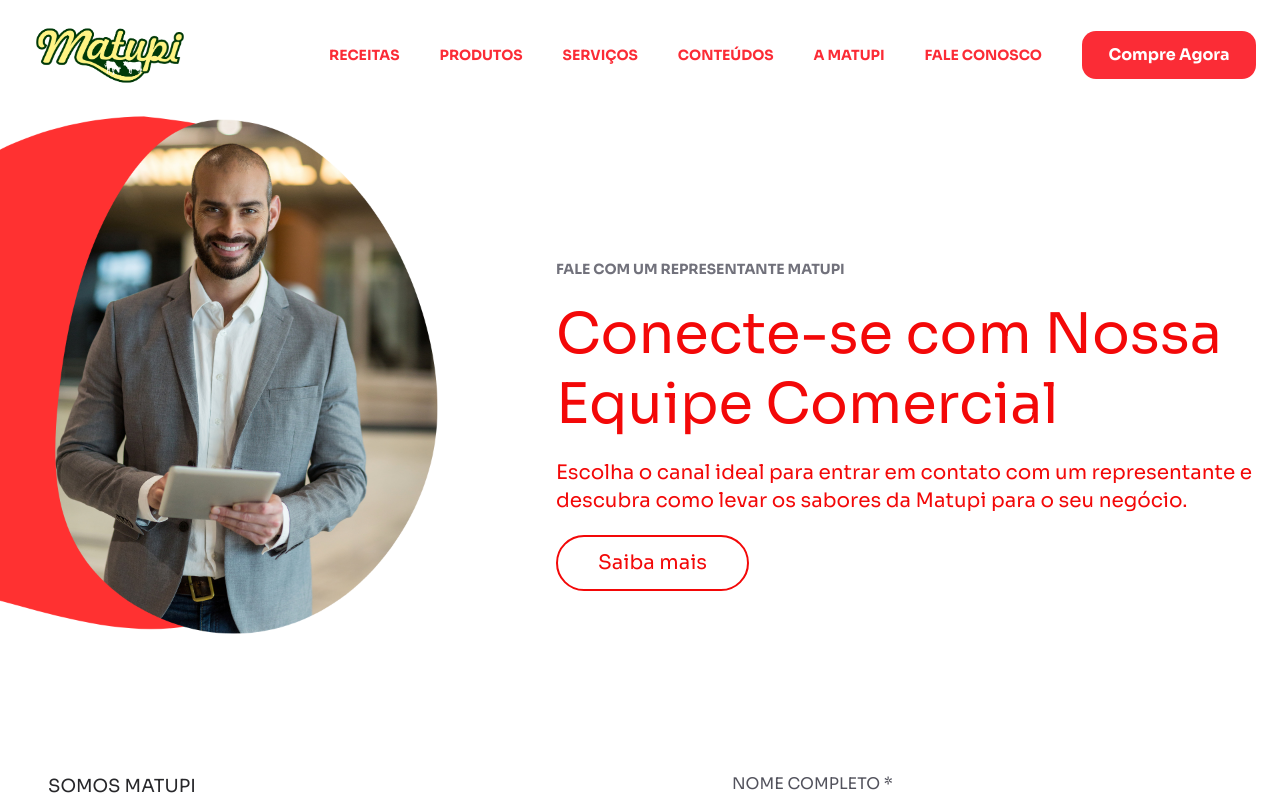
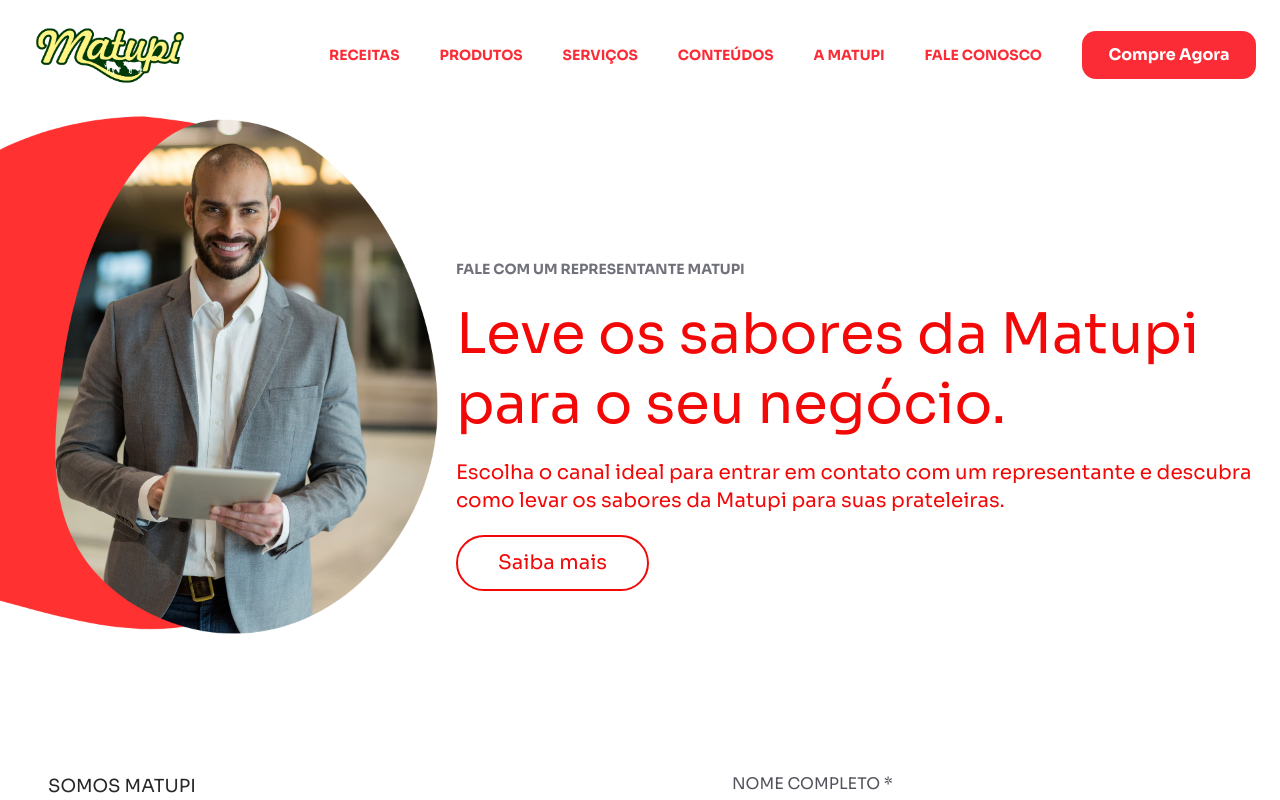
Before and after one commit to your-count-sites/site-matupi, a Next.js app: page /servicos in a window 1280 px wide. Shown: the top 800 px of the page. Built offline with nearby package versions, Linux system fonts and the light colour scheme.

Commit message:
feat: update Servicos page header and description for improved clarity and engagement

```diff
--- a/src/app/servicos/page.tsx
+++ b/src/app/servicos/page.tsx
@@ -67,19 +67,19 @@
         <div className="w-full absolute z-10 top-5">
           <Container>
             <div className="w-full flex flex-row justify-end py-32">
-              <div className="flex flex-col gap-5 max-w-[700px]">
+              <div className="flex flex-col gap-5 max-w-[800px]">
                 <span className="text-zinc-500 lg:text-md text-sm font-semibold uppercase  font-(family-name:--font-sora)">
                   Fale com um Representante Matupi
                 </span>
 
                 <h1 className="lg:text-[3.5em] text-[2em] leading-tight text-[#f30808]  font-(family-name:--font-sora)">
-                  Conecte-se com Nossa Equipe Comercial
+                  Leve os sabores da Matupi para o seu negócio.
                 </h1>
 
                 <h2 className="lg:text-xl text-md text-[#f30808]">
                   Escolha o canal ideal para entrar em contato com um
                   representante e descubra como levar os sabores da Matupi para
-                  o seu negócio.
+                  suas prateleiras.
                 </h2>
 
                 <Link
```
